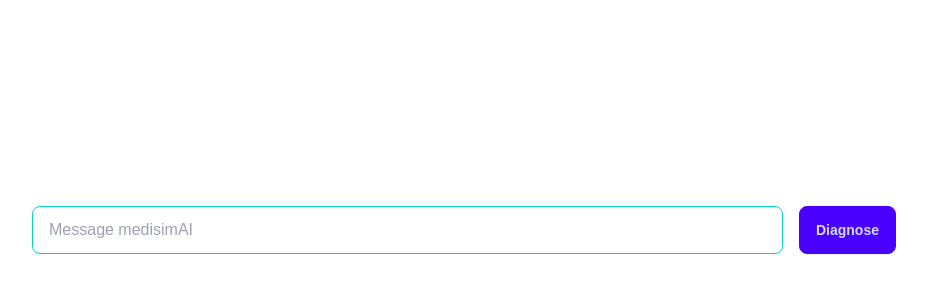
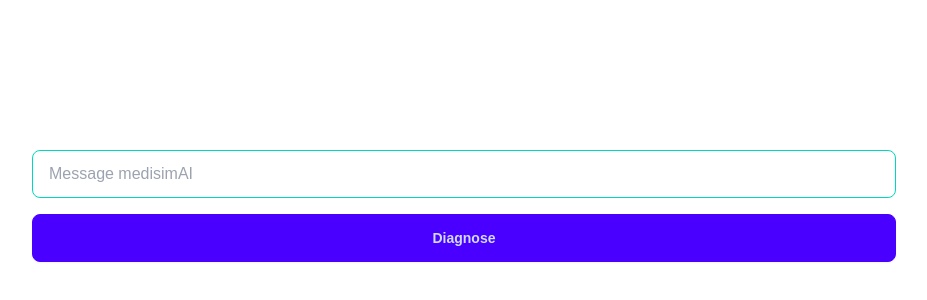
Before and after one commit to kippsss/medisim_ai, a Next.js app: page /chat in a window 1280 px wide. Shown: the part 498-798 px from the top of the page, without its empty margins (176-1103 px from the left). Built offline with nearby package versions, Linux system fonts and the light colour scheme.

Commit message:
overall page layout changes

```diff
--- a/src/app/chat/page.tsx
+++ b/src/app/chat/page.tsx
@@ -91,7 +91,7 @@ export default function Chat() {
       {/* CONVERSATION */}
       <ChatConversation messages={messages} loading={loading} />
       {/* TEXT INPUT AND ACTION BUTTONS */}
-      <div className="flex flex-row gap-4">
+      <div className="flex flex-col gap-2 sm:gap-4">
         <ChatInput
           input={input}
           handleInputChange={handleInputChange}
--- a/src/app/components/DefaultPageContainer.tsx
+++ b/src/app/components/DefaultPageContainer.tsx
@@ -8,7 +8,7 @@ interface Props {
 export const DefaultPageContainer = ({ children, classes = '' }: Props) => {
   return (
     <div
-      className={`flex flex-col px-12 sm:px-32 md:px-40 lg:px-52 py-12 md:pt-32 min-h-screen w-screen ${classes}`}
+      className={`flex flex-col px-7 sm:px-32 md:px-40 lg:px-52 py-10 md:pt-32 min-h-screen max-w-7xl w-full ${classes}`}
     >
       {children}
     </div>
--- a/src/app/layout.tsx
+++ b/src/app/layout.tsx
@@ -29,7 +29,9 @@ export default function RootLayout({
       <body
         className={`${geistSans.variable} ${geistMono.variable} antialiased`}
       >
-        <DiagnosesProvider>{children}</DiagnosesProvider>
+        <div className="flex justify-center">
+          <DiagnosesProvider>{children}</DiagnosesProvider>
+        </div>
       </body>
     </html>
   );
```
